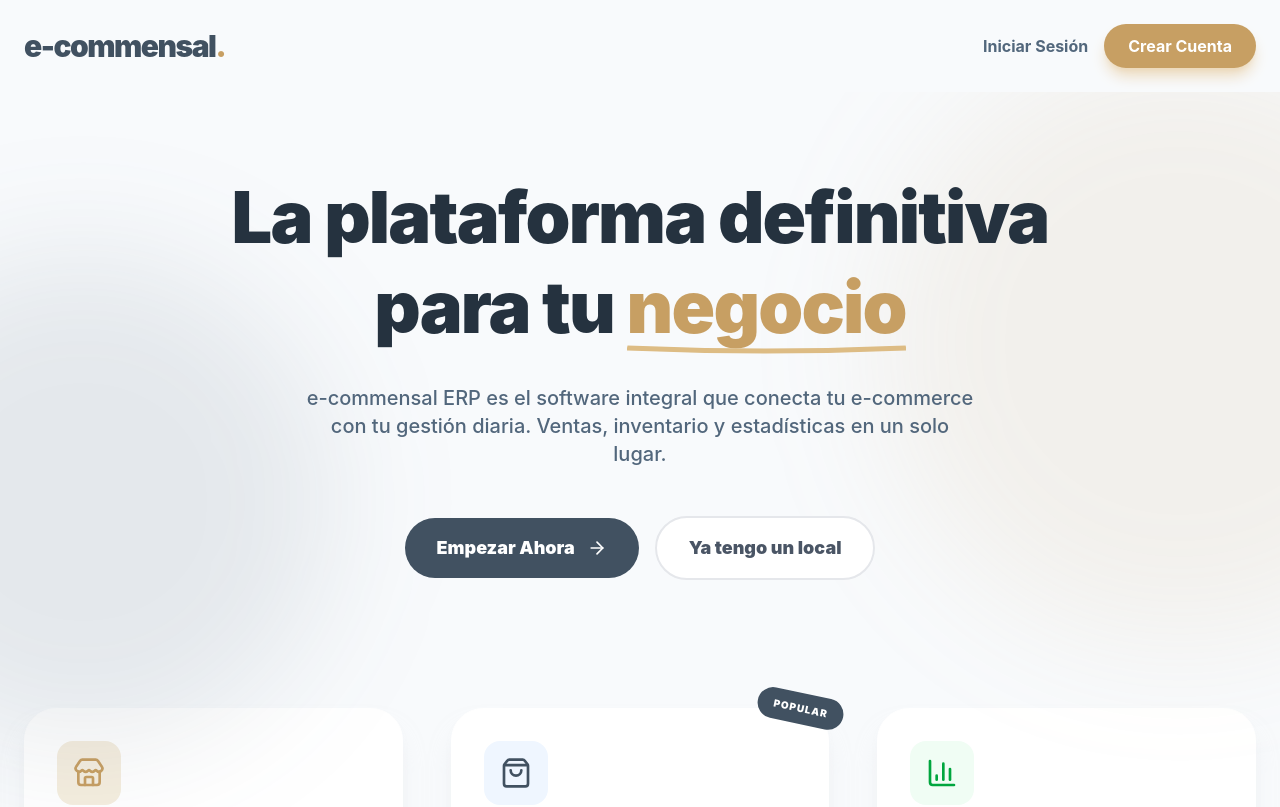
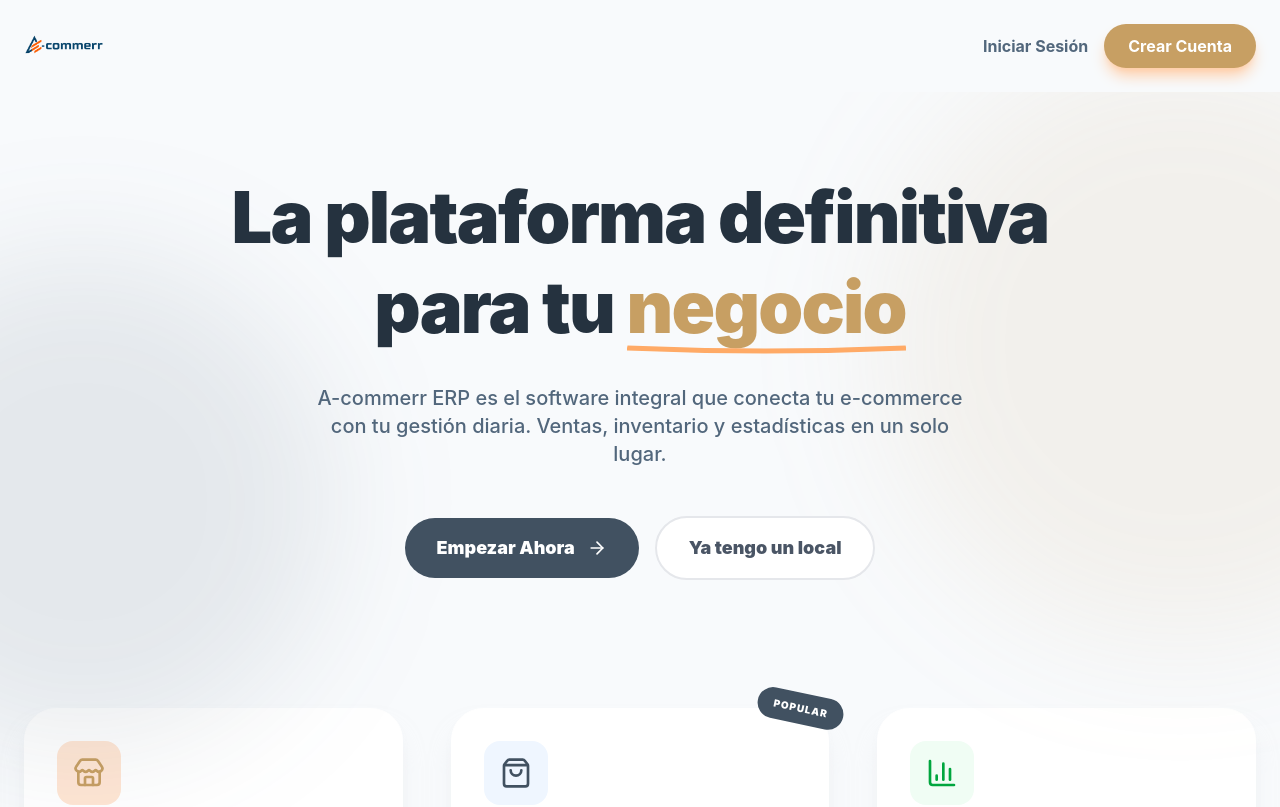
Before and after one commit to GLMahon99/admin-pizzeria, a React (Vite) app: page / in a window 1280 px wide. Shown: the top 807 px of the page. Built offline with nearby package versions, Linux system fonts and the light colour scheme.

Commit message:
style: rebranding a A-commerr (logo, colores y nombre)

```diff
--- a/index.html
+++ b/index.html
@@ -4,7 +4,7 @@
     <meta charset="UTF-8" />
     <link rel="icon" type="image/svg+xml" href="/favicon.svg" />
     <meta name="viewport" content="width=device-width, initial-scale=1.0" />
-    <title>admin-pizzeria</title>
+    <title>A-commerr ERP</title>
   </head>
   <body>
     <div id="root"></div>
--- a/src/index.css
+++ b/src/index.css
@@ -2,34 +2,34 @@
 @import "tailwindcss";
 
 @theme {
-  /* E-commensal Gold/Copper colors */
-  --color-gold-50: #fbf8f2;
-  --color-gold-100: #f5eedf;
-  --color-gold-200: #ebd6b5;
-  --color-gold-300: #ddbc84;
-  --color-gold-400: #c79f63; /* Main image color */
-  --color-gold-500: #b98344;
-  --color-gold-600: #a26837;
-  --color-gold-700: #86502f;
-  --color-gold-800: #6e4128;
-  --color-gold-900: #593522;
-  --color-gold-950: #301a10;
+  /* A-commerr Orange colors (Replacing Gold) */
+  --color-gold-50: #fff4ed;
+  --color-gold-100: #ffe6d4;
+  --color-gold-200: #ffcba3;
+  --color-gold-300: #ffaa66;
+  --color-gold-400: #ff802b;
+  --color-gold-500: #ff5b00; /* Main orange color */
+  --color-gold-600: #ef4c00;
+  --color-gold-700: #c63800;
+  --color-gold-800: #9d2c08;
+  --color-gold-900: #7e270c;
+  --color-gold-950: #441004;
 
-  /* E-commensal Slate colors */
-  --color-slate-950: #1a232c;
-  --color-slate-900: #25323f;
-  --color-slate-800: #314252;
-  --color-slate-700: #415161; /* Main text color from image */
-  --color-slate-600: #52677c;
+  /* A-commerr Navy colors (Replacing Slate) */
+  --color-slate-950: #1a3249;
+  --color-slate-900: #083d5a; /* Main navy color from logo */
+  --color-slate-800: #2a4c6d;
+  --color-slate-700: #305a83;
+  --color-slate-600: #3b719f;
 
-  --color-gray-900: #25323f;
-  --color-gray-800: #314252;
+  --color-gray-900: #083d5a;
+  --color-gray-800: #2a4c6d;
 }
 
 :root {
-  --color-primary: #c79f63;
-  --color-secondary: #25323f;
-  --color-tertiary: #314252;
+  --color-primary: #ff5b00;
+  --color-secondary: #083d5a;
+  --color-tertiary: #2a4c6d;
 }
 
 body {
--- a/src/pages/Landing.jsx
+++ b/src/pages/Landing.jsx
@@ -7,7 +7,7 @@ const Landing = () => {
             {/* Navbar (Landing) */}
             <nav className="flex items-center justify-between p-6 max-w-7xl mx-auto">
                 <div className="flex items-center gap-3">
-                    <span className="text-3xl font-black tracking-tighter text-[#415161]">e-commensal<span className="text-[#c79f63]">.</span></span>
+                    <img src="/logo-acommerr.png" alt="A-commerr Logo" className="h-8 object-contain" />
                 </div>
                 <div className="flex items-center gap-4">
                     <Link to="/login" className="font-bold text-[#52677c] hover:text-[#c79f63] transition-colors">
@@ -38,7 +38,7 @@ const Landing = () => {
                         </span>
                     </h1>
                     <p className="text-xl text-[#52677c] mb-12 max-w-2xl mx-auto font-medium">
-                        e-commensal ERP es el software integral que conecta tu e-commerce con tu gestión diaria. Ventas, inventario y estadísticas en un solo lugar.
+                        A-commerr ERP es el software integral que conecta tu e-commerce con tu gestión diaria. Ventas, inventario y estadísticas en un solo lugar.
                     </p>
 
                     <div className="flex flex-col sm:flex-row items-center justify-center gap-4">
@@ -130,7 +130,7 @@ const Landing = () => {
             {/* Footer Pequeño */}
             <footer className="border-t border-gray-100 py-10 text-center">
                 <p className="text-xs font-black uppercase tracking-widest text-gray-400">
-                    © 2026 e-commensal ERP - UNA SOLUCIÓN MULTI-TENANT
+                    © 2026 A-commerr ERP - UNA SOLUCIÓN MULTI-TENANT
                 </p>
             </footer>
         </div>
--- a/src/pages/Login.jsx
+++ b/src/pages/Login.jsx
@@ -60,7 +60,7 @@ const Login = () => {
                     {/* Header */}
                     <div className="text-center mb-10">
                         <div className="mb-8 flex justify-center transform hover:scale-105 transition-transform duration-500">
-                            <div className="flex items-center justify-center gap-2"><span className="text-3xl font-black tracking-tighter text-[#415161]">e-commensal<span className="text-[#c79f63]">.</span></span></div>
+                            <div className="flex items-center justify-center gap-2"><img src="/logo-acommerr.png" alt="A-commerr Logo" className="h-10 object-contain" /></div>
                         </div>
 
                         <p className="text-gray-500 font-medium mt-2 italic">Gestioná tu ecommerce en un solo lugar.</p>
--- a/src/pages/Register.jsx
+++ b/src/pages/Register.jsx
@@ -69,7 +69,7 @@ const Register = () => {
                     {/* Header */}
                     <div className="text-center mb-10">
                         <div className="mb-8 flex justify-center transform hover:scale-105 transition-transform duration-500">
-                            <div className="flex items-center justify-center gap-2"><span className="text-3xl font-black tracking-tighter text-[#415161]">e-commensal<span className="text-[#c79f63]">.</span></span></div>
+                            <div className="flex items-center justify-center gap-2"><img src="/logo-acommerr.png" alt="A-commerr Logo" className="h-10 object-contain" /></div>
                         </div>
                         <h1 className="text-3xl font-black text-gray-900 tracking-tight">Sumá tu <span className="text-[#c79f63]">Empresa</span></h1>
                         <p className="text-gray-500 mt-2 font-medium">Unite a la red más grande de ecommerce sin comisiones.</p>
--- a/src/pages/SubscriptionSuccess.jsx
+++ b/src/pages/SubscriptionSuccess.jsx
@@ -48,7 +48,7 @@ const SubscriptionSuccess = () => {
                             </div>
                         </div>
 
-                        <h1 className="text-3xl font-black text-gray-900 mb-4 tracking-tight">¡Bienvenido a la red <span className="text-gold-600">e-commensal</span>!</h1>
+                        <h1 className="text-3xl font-black text-gray-900 mb-4 tracking-tight">¡Bienvenido a la red <span className="text-gold-600">A-commerr</span>!</h1>
                         <p className="text-gray-500 mb-10 font-medium leading-relaxed">
                             Tu suscripción <span className="font-black text-gray-800">{plan === 'MONTHLY' ? 'Mensual' : 'Anual'}</span> ha sido activada con éxito. Ya podés empezar a gestionar tu negocio.
                         </p>
```
Also changed, not shown: public/logo-acommerr.png (added).
